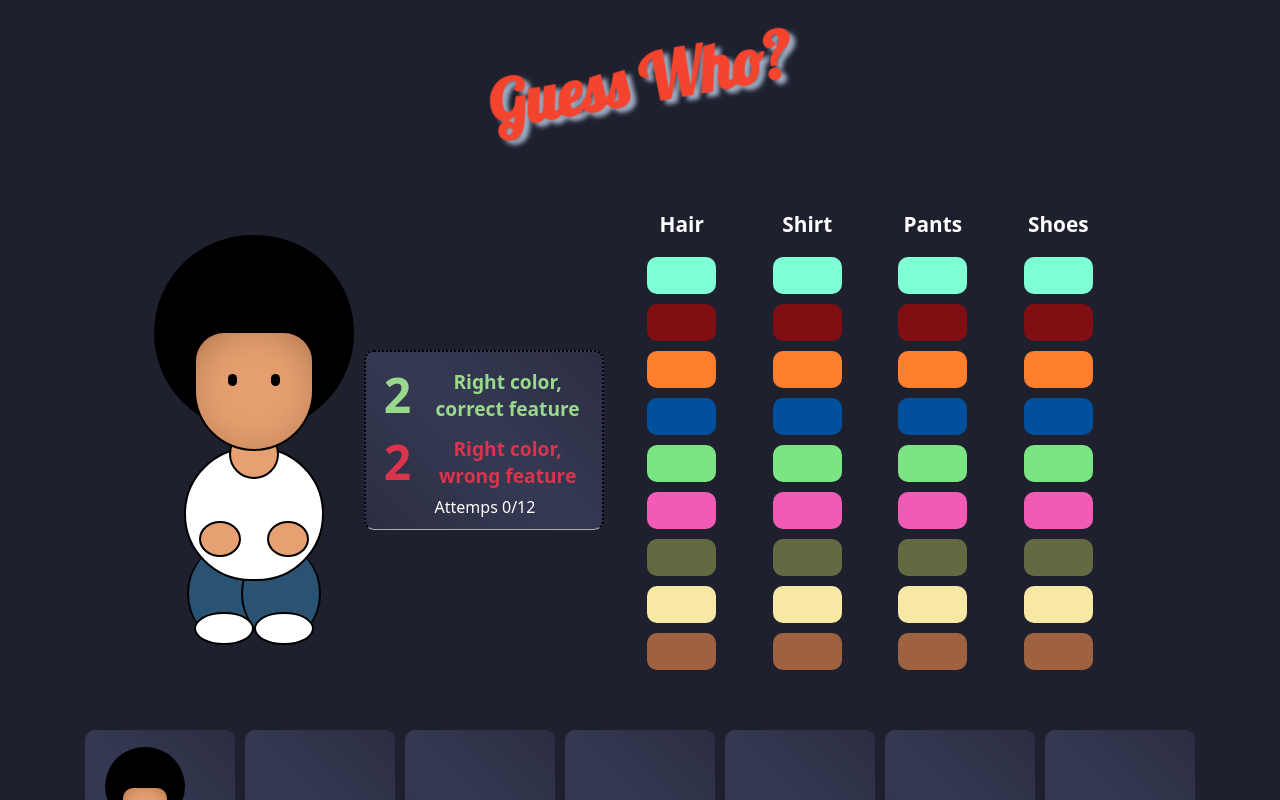
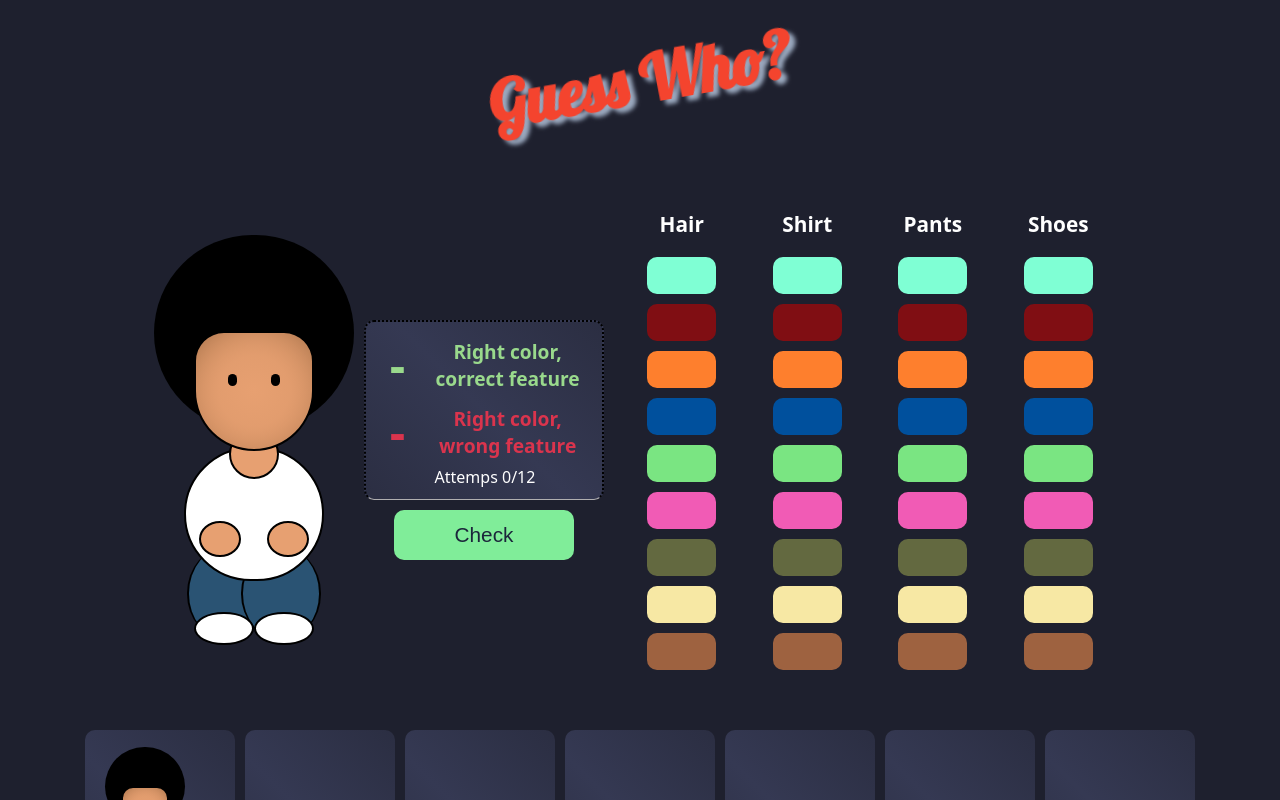
Before and after one commit to Giocerz/who-guess, a React (Vite) app: page / in a window 1280 px wide. Shown: the top 800 px of the page. Built offline with nearby package versions, Linux system fonts and the light colour scheme; a web font is replaced by a local one.

Commit message:
Create logic of comparative attemps

```diff
--- a/src/App.css
+++ b/src/App.css
@@ -58,3 +58,27 @@ header h1 {
     height: 210px;
   }
 }
+
+.mid-container {
+  display: flex;
+  flex-direction: column;
+  justify-content: center;
+  align-items: center;
+  gap: 10px;
+}
+
+.check-turn-btn {
+  cursor: pointer;
+  width: 75%;
+  height: 50px;
+  background-color: #80ed99;
+  color: #1b263b;
+  font-size: 1.3em;
+  border-radius: 10px;
+  border: none;
+  transition: all .3s ease;
+}
+
+.check-turn-btn:hover {
+  box-shadow: 0px 4px 4px #fcbf49;
+}
--- a/src/App.jsx
+++ b/src/App.jsx
@@ -1,4 +1,4 @@
-import { useState } from 'react'
+import { useState, useEffect } from 'react'
 import { Character } from './Components/Character/Character'
 import './App.css'
 import { SelectionButtons } from './Components/SelectionButtons/SelectionButtons';
@@ -20,12 +20,44 @@ function App() {
   const [featuresColor, setFeaturesColor] = useState(FEATURES_COLOR);
   const [actualAttemp, setActualAttemp] = useState(POSITIONS);
   const [gameAttemps, setGameAttemps] = useState(0);
-  const [historyAttemps, setHistoryAttemps] = useState(0);
+  const [historyAttemps, setHistoryAttemps] = useState(new Array(12).fill(0));
+  const [guessLeads, setGuessLeads] = useState(null);
+
+  useEffect(() => {
+    if (gameAttemps === 0) return;
+
+    const comparativeGame = () => {
+      const CORRECT = [1,2,3,4];
+      let fameIndexes = [];
+      let fame = 0;
+      let point = 0;
+      for(let i = 0; i < actualAttemp.length; i++) {
+        for(let j = 0; j < CORRECT.length; j++) {
+          if(actualAttemp[i] === CORRECT[j]) {
+            if(i === j) {
+              fame++;
+              fameIndexes.push(j);
+            }
+          }
+        }
+      }
+      if(fameIndexes !== 4){for(let i = 0; i < actualAttemp.length; i++) {
+        for(let j = 0; j < CORRECT.length; j++) {
+          if(actualAttemp[i] === CORRECT[j] && !fameIndexes.some((value) => j===value)) {
+            point++;
+          }
+        }
+      }}
+
+      setGuessLeads({ fames: fame, points: point})
+    }
+    comparativeGame();
+  } ,[gameAttemps])
 
   const handle = (row, col) => {
     const actual = [...actualAttemp];
     actual[col] = row + 1;
-    const colorActually = { ...featuresColor}
+    const colorActually = { ...featuresColor }
     if (col === 0) {
       colorActually.hair = COLORS_LIST[row];
     } else if (col === 1) {
@@ -40,6 +72,11 @@ function App() {
     console.log(actual)
   }
 
+  const resetGame = () => {
+    setFeaturesColor(FEATURES_COLOR);
+    setGameAttemps(0);
+  }
+
   return (
     <>
       <header>
@@ -49,11 +86,14 @@ function App() {
       </header>
       <main>
         <div className='container'>
-          <div className='help-modal'></div>
           <div className='main-character-container'>
             <Character colors={featuresColor} />
           </div>
-          <ScoreBoard />
+
+          <div className='mid-container'>
+            <ScoreBoard attemps={gameAttemps} leads={guessLeads}/>
+            <button className='check-turn-btn' onClick={() =>  setGameAttemps(gameAttemps + 1)}>Check</button>
+          </div>
           <SelectionButtons handleButton={handle} rows={9} cols={4} />
         </div>
         <HistoryGame />
--- a/src/Components/Character/Character.jsx
+++ b/src/Components/Character/Character.jsx
@@ -1,7 +1,6 @@
 import './Character.css'
 
 export const Character = ({ colors}) => {
-    console.log('Entra')
     return (
         <div className="character-container">
             <div className="head">
--- a/src/Components/HistoryGame/HistoryGame.css
+++ b/src/Components/HistoryGame/HistoryGame.css
@@ -17,11 +17,6 @@
     border-radius: 10px;
     background: linear-gradient(45deg, #2b2e42, #353953, #2b2e42);
     border-bottom: 1px solid #b0afb0;
-    transition: border-color .3s ease;
-}
-
-.history-card:hover {
-    border-color: #99d98c;
 }
 
 .history-card-character-container {
--- a/src/Components/ScoreBoard/ScoreBoard.jsx
+++ b/src/Components/ScoreBoard/ScoreBoard.jsx
@@ -1,14 +1,14 @@
 import './ScoreBoard.css'
 
-export const ScoreBoard = () => {
+export const ScoreBoard = ({ leads, attemps }) => {
     return (
         <article className='score-board'>
-            <span className='score-number green'>2</span>
+            {attemps === 0 ? <span className='score-number green'>-</span> : <span className='score-number green'>{leads?.fames}</span> }
             <span className='score-description green'>Right color, correct feature</span>
-            <span className='score-number red'>2</span>
+            {attemps === 0 ? <span className='score-number red'>-</span> : <span className='score-number red'>{leads?.points}</span> }
             <span className='score-description red'>Right color, wrong feature</span>
             <span></span>
-            <span className='score-attemps'>Attemps 0/12</span>
+            <span className='score-attemps'>Attemps {attemps}/12</span>
         </article>
     )
 }
```
